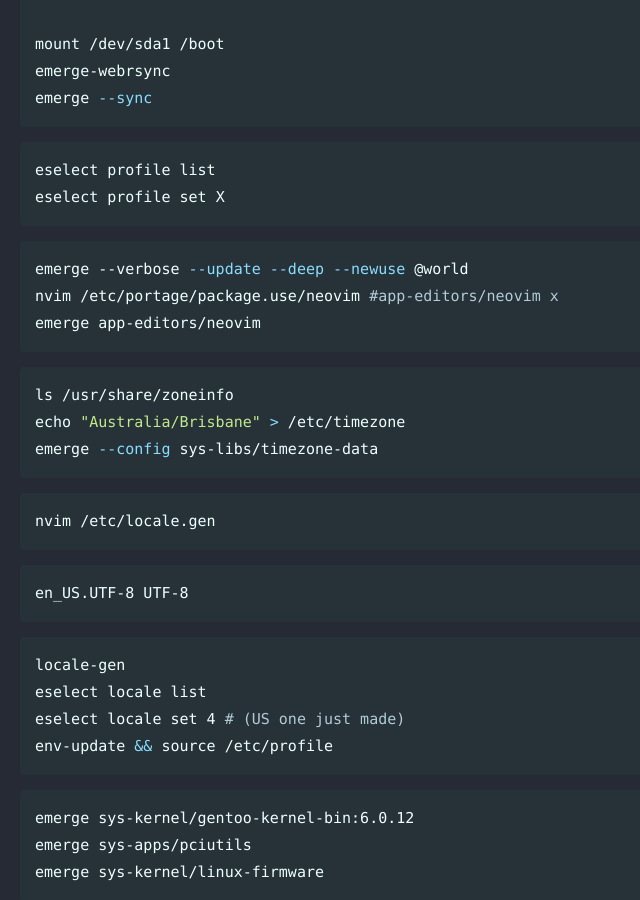
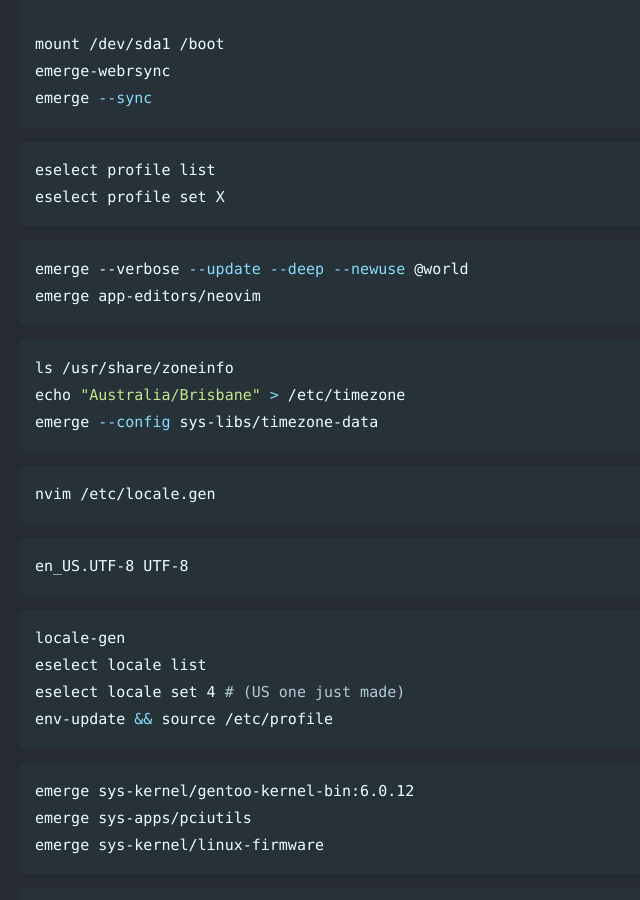
Before and after one commit to Connor-McCartney/Connor-McCartney.github.io, a Jekyll site: the page built from _pages/misc/gentoo.md, in a window 1280 px wide and 900 px high, scrolled down 2813 px. Shown: the whole window, without its empty margins (0-640 px from the left). Built offline with Jekyll 4.4.1, drawn with Linux system fonts in a browser that asks for light colours; cached includes are drawn as plain includes.

Commit message:
Update gentoo.md

````diff
--- a/_pages/misc/gentoo.md
+++ b/_pages/misc/gentoo.md
@@ -130,7 +130,6 @@ eselect profile set X
 
 ```bash
 emerge --verbose --update --deep --newuse @world
-nvim /etc/portage/package.use/neovim #app-editors/neovim x
 emerge app-editors/neovim
 ```
 
````
